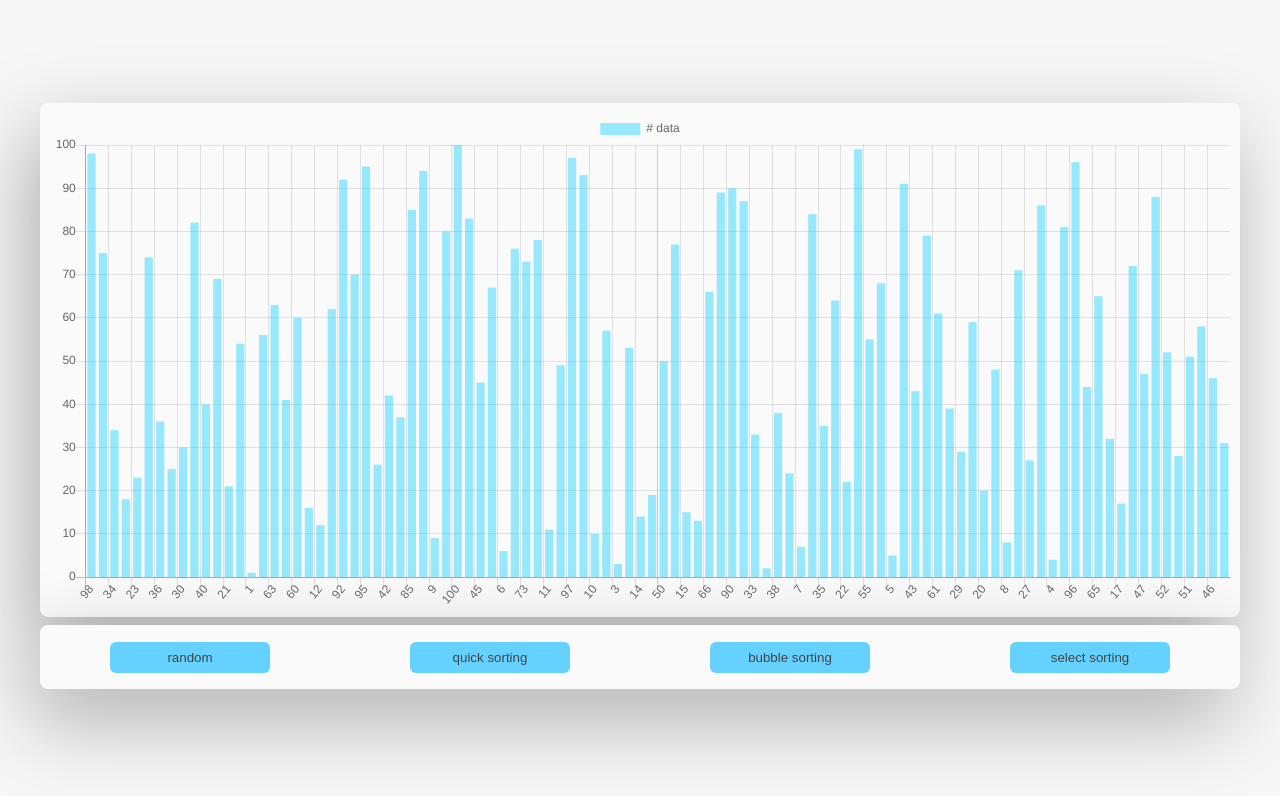
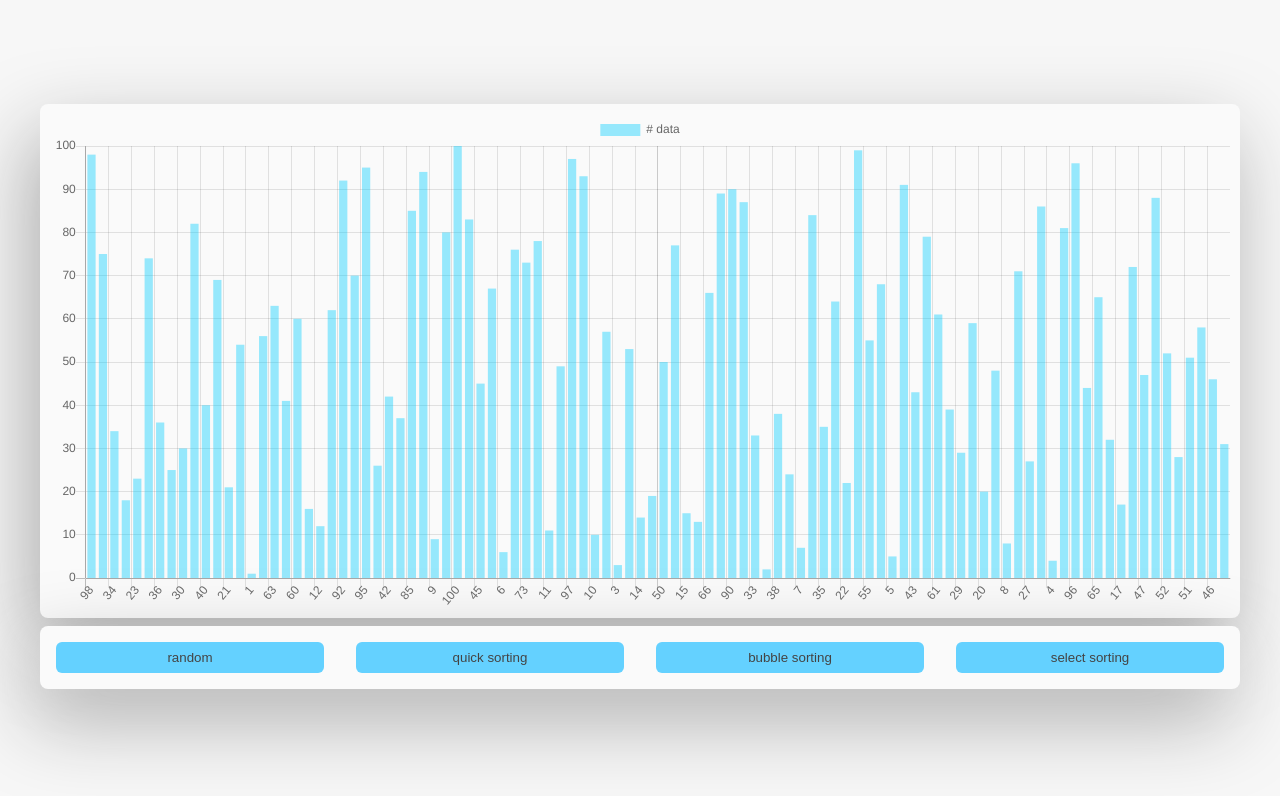
Before and after one commit to fredericsmith/anyany, a Vue app: page / in a window 1280 px wide. Shown: the top 796 px of the page. Built offline with nearby package versions, Linux system fonts and the light colour scheme.

Commit message:
修改样式

```diff
--- a/src/components/Sorting.vue
+++ b/src/components/Sorting.vue
@@ -166,7 +166,7 @@ export default {
 
 .sorting {
     flex-grow: 1;
-    width: 500px;
+    width: 200px;
     max-width: 1200px;
     padding: 2rem;
 
@@ -182,20 +182,20 @@ export default {
 }
 .actions-container {
     width: 100%;
-    height: 4rem;
 
     margin: 0.5rem 0;
-
+    padding: .5rem 0;
     display: flex;
     align-items: center;
+    flex-wrap: wrap;
     justify-content: space-around;
 }
 
 button {
-    width: 10rem;
-
+    flex-grow: 1;
+    flex-basis: 8rem;
     padding: 0.5rem 1rem;
-    margin: 0 0.5rem;
+    margin: 0.5rem 1rem;
 
     border: none;
     border-radius: 6px;
@@ -206,6 +206,7 @@ button {
     transition-duration: 30ms;
     transition-timing-function: ease-out;
 }
+
 button:hover {
     color: #000;
     background-color: #40c6ff;
```
